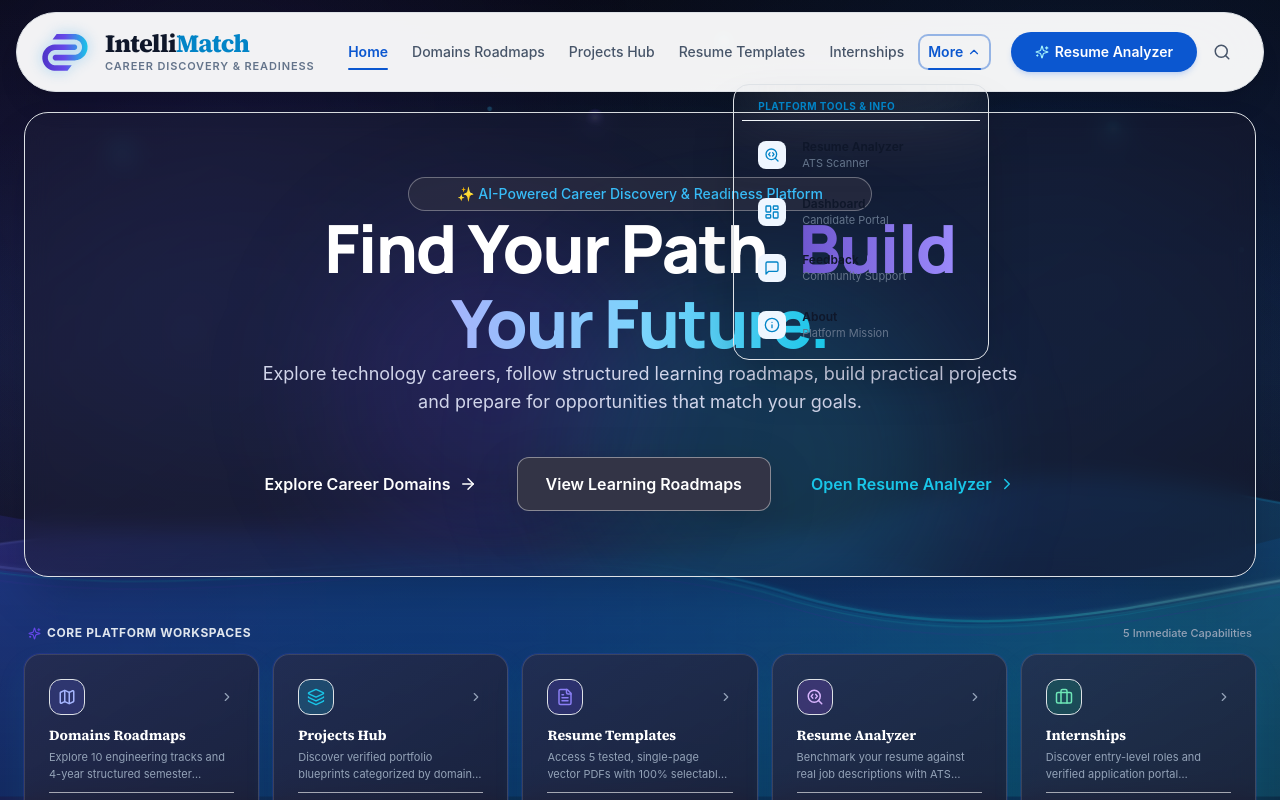
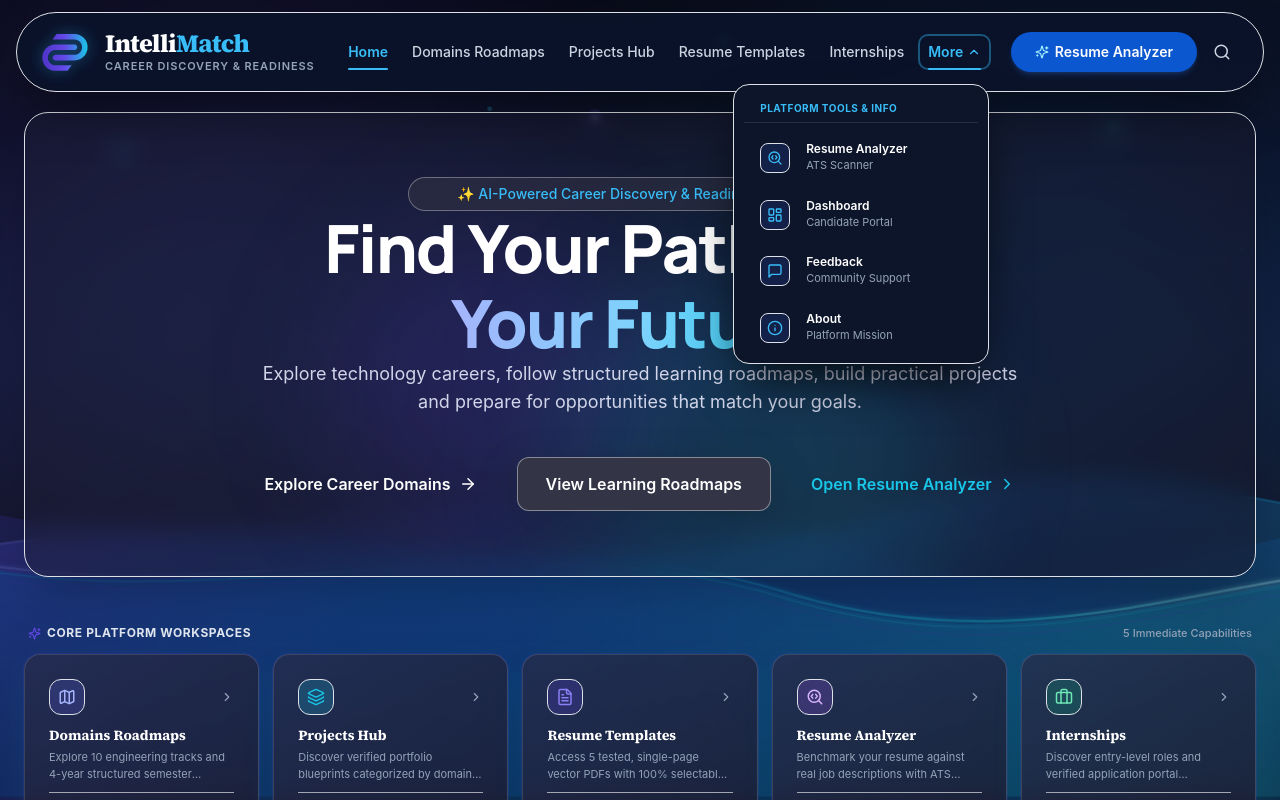
Before and after one commit to thejasdev/IntelliMatch-AI, a React (Vite) app: page / in a window 1280 px wide. Both pictures are taken after a click on the button "More". Shown: the top 800 px of the page. Built offline with nearby package versions, Linux system fonts and the light colour scheme.

Commit message:
Updated Header File

```diff
--- a/src/components/Header.jsx
+++ b/src/components/Header.jsx
@@ -187,14 +187,14 @@ export default function Header({ onOpenContact }) {
 
   return (
     <>
-      {/* Target Header Layout Inspired by Image 1: Elevated, Pill-Shaped Floating Bar with Light Surface */}
-      <div className="sticky top-2 sm:top-3 z-40 px-3 sm:px-6 lg:px-8 w-full max-w-7xl mx-auto transition-all">
-        <header className="w-full bg-white/95 text-slate-800 backdrop-blur-2xl border border-slate-200/90 shadow-xl shadow-slate-950/10 rounded-full px-4 sm:px-7 h-18 sm:h-20 flex items-center justify-between gap-3 sm:gap-4">
+      {/* Target Header Layout Inspired by Image 1 & Harmonized via Image 3: Elevated, Pill-Shaped Floating Bar with Dark-Navy Surface */}
+      <div className="sticky top-2 sm:top-3 z-50 px-3 sm:px-6 lg:px-8 w-full max-w-7xl mx-auto transition-all">
+        <header className="w-full bg-[#0B132B]/90 text-slate-200 backdrop-blur-2xl border border-blue-500/25 shadow-2xl shadow-black/50 rounded-full px-4 sm:px-7 h-18 sm:h-20 flex items-center justify-between gap-3 sm:gap-4">
 
           {/* 1. Left Section — Official IntelliMatch Logo, Wordmark & Tagline */}
           <Link
             to="/"
-            className="flex items-center gap-3 group focus:outline-none focus:ring-2 focus:ring-[#0B57D0]/50 rounded-full p-1 -ml-1 flex-shrink-0"
+            className="flex items-center gap-3 group focus:outline-none focus:ring-2 focus:ring-[#38BDF8]/50 rounded-full p-1 -ml-1 flex-shrink-0"
             aria-label="IntelliMatch Home"
           >
             {/* Standalone Official Ribbon Symbol */}
@@ -206,16 +206,16 @@ export default function Header({ onOpenContact }) {
             {/* Vertically Aligned Text Group */}
             <div className="flex flex-col min-w-0">
               <span className="font-heading font-extrabold text-[22px] sm:text-[25px] leading-none tracking-tight flex items-center">
-                <span className="text-[#0F172A] group-hover:text-slate-900 transition-colors">Intelli</span>
-                <span className="text-[#0284C7]">Match</span>
+                <span className="text-white group-hover:text-cyan-200 transition-colors">Intelli</span>
+                <span className="text-[#38BDF8]">Match</span>
               </span>
-              <span className="text-[10px] sm:text-[11px] font-semibold text-slate-500 tracking-[0.08em] uppercase leading-tight mt-1 whitespace-nowrap block">
+              <span className="text-[10px] sm:text-[11px] font-semibold text-slate-400 tracking-[0.08em] uppercase leading-tight mt-1 whitespace-nowrap block">
                 Career Discovery &amp; Readiness
               </span>
             </div>
           </Link>
 
-          {/* 2. Center Section — Horizontal Navigation with Image 1's Blue Active Underline Indicator */}
+          {/* 2. Center Section — Horizontal Navigation with Blue Active Underline Indicator */}
           <nav
             aria-label="Main Navigation"
             className="hidden lg:flex items-center gap-2 xl:gap-4 flex-shrink-0"
@@ -227,10 +227,10 @@ export default function Header({ onOpenContact }) {
                   to={item.path}
                   end={item.path === "/"}
                   className={({ isActive }) =>
-                    `relative py-2 px-2 text-xs xl:text-[14px] font-medium transition-colors duration-150 focus:outline-none focus:ring-2 focus:ring-[#0B57D0]/40 rounded-lg ${
+                    `relative py-2 px-2 text-xs xl:text-[14px] font-medium transition-colors duration-150 focus:outline-none focus:ring-2 focus:ring-[#38BDF8]/40 rounded-lg ${
                       isActive
-                        ? "text-[#0B57D0] font-semibold after:absolute after:-bottom-0.5 after:left-2 after:right-2 after:h-[2.5px] after:bg-[#0B57D0] after:rounded-full"
-                        : "text-slate-600 hover:text-[#0B57D0]"
+                        ? "text-[#38BDF8] font-semibold after:absolute after:-bottom-0.5 after:left-2 after:right-2 after:h-[2.5px] after:bg-[#38BDF8] after:rounded-full"
+                        : "text-slate-300 hover:text-[#38BDF8]"
                     }`
                   }
                 >
@@ -239,33 +239,33 @@ export default function Header({ onOpenContact }) {
               );
             })}
 
-            {/* More Dropdown Menu */}
+            {/* More Dropdown Menu (Anchored & Layered Above Content) */}
             <div className="relative" ref={moreRef}>
               <button
                 type="button"
                 onClick={() => setMoreOpen(!moreOpen)}
                 aria-haspopup="true"
                 aria-expanded={moreOpen}
-                className={`relative py-2 px-2 text-xs xl:text-[14px] font-medium transition-colors duration-150 flex items-center gap-1 focus:outline-none focus:ring-2 focus:ring-[#0B57D0]/40 rounded-lg ${
+                className={`relative py-2 px-2 text-xs xl:text-[14px] font-medium transition-colors duration-150 flex items-center gap-1 focus:outline-none focus:ring-2 focus:ring-[#38BDF8]/40 rounded-lg ${
                   moreOpen || isMoreActive
-                    ? "text-[#0B57D0] font-semibold after:absolute after:-bottom-0.5 after:left-2 after:right-2 after:h-[2.5px] after:bg-[#0B57D0] after:rounded-full"
-                    : "text-slate-600 hover:text-[#0B57D0]"
+                    ? "text-[#38BDF8] font-semibold after:absolute after:-bottom-0.5 after:left-2 after:right-2 after:h-[2.5px] after:bg-[#38BDF8] after:rounded-full"
+                    : "text-slate-300 hover:text-[#38BDF8]"
                 }`}
               >
                 <span>More</span>
                 <ChevronDown
                   size={14}
-                  className={`transition-transform duration-200 ${moreOpen ? "rotate-180 text-[#0B57D0]" : "text-slate-400"}`}
+                  className={`transition-transform duration-200 ${moreOpen ? "rotate-180 text-[#38BDF8]" : "text-slate-400"}`}
                 />
               </button>
 
-              {/* Dropdown Panel */}
+              {/* Dropdown Panel — Opaque Dark-Navy Panel matching background (Image 6 Reference) */}
               {moreOpen && (
                 <div
-                  className="absolute right-0 mt-3 w-64 bg-white/98 backdrop-blur-2xl border border-slate-200 rounded-2xl p-2 shadow-2xl z-50 flex flex-col space-y-1 animate-in fade-in duration-150"
+                  className="absolute right-0 top-full mt-3 w-64 bg-[#0D152A] backdrop-blur-2xl border border-blue-500/35 rounded-2xl p-2.5 shadow-2xl shadow-black/80 z-50 flex flex-col space-y-1 animate-in fade-in duration-150"
                   role="menu"
                 >
-                  <div className="px-3 py-1.5 text-[10px] font-bold uppercase tracking-wider text-[#0284C7] border-b border-slate-100 mb-1">
+                  <div className="px-3 py-1.5 text-[10px] font-bold uppercase tracking-wider text-[#38BDF8] border-b border-slate-700/60 mb-1">
                     Platform Tools &amp; Info
                   </div>
                   {MORE_NAV.map((subItem, index) => {
@@ -280,18 +280,18 @@ export default function Header({ onOpenContact }) {
                         tabIndex={0}
                         onKeyDown={(e) => handleDropdownKeyDown(e, index)}
                         onClick={() => setMoreOpen(false)}
-                        className={`flex items-start gap-3 px-3 py-2.5 rounded-xl transition-all duration-150 focus:outline-none focus:ring-2 focus:ring-[#0B57D0]/40 ${
+                        className={`flex items-start gap-3 px-3 py-2.5 rounded-xl transition-all duration-150 focus:outline-none focus:ring-2 focus:ring-[#38BDF8]/40 ${
                           isSubActive
-                            ? "bg-blue-50 text-[#0B57D0] font-semibold border border-blue-200"
-                            : "text-slate-700 hover:text-[#0B57D0] hover:bg-slate-50"
+                            ? "bg-blue-600/25 text-[#38BDF8] font-semibold border border-blue-500/30"
+                            : "text-slate-200 hover:text-white hover:bg-slate-800/80"
                         }`}
                       >
-                        <div className="p-1.5 rounded-lg bg-blue-50 text-[#0284C7] flex-shrink-0 mt-0.5">
+                        <div className="p-1.5 rounded-lg bg-blue-950/70 text-[#38BDF8] border border-blue-800/50 flex-shrink-0 mt-0.5">
                           <SubIcon size={16} />
                         </div>
                         <div className="flex flex-col min-w-0">
-                          <span className="text-xs font-semibold text-slate-900">{subItem.label}</span>
-                          <span className="text-[11px] text-slate-500">{subItem.kicker}</span>
+                          <span className="text-xs font-semibold text-white">{subItem.label}</span>
+                          <span className="text-[11px] text-slate-400">{subItem.kicker}</span>
                         </div>
                       </NavLink>
                     );
@@ -306,29 +306,29 @@ export default function Header({ onOpenContact }) {
             {/* Image 1 Primary Rounded CTA: Royal Blue Pill Button */}
             <Link
               to="/analyzer"
-              className="inline-flex items-center gap-1.5 px-4 sm:px-6 py-2.5 text-xs sm:text-sm font-semibold rounded-full bg-[#0B57D0] hover:bg-[#0842A0] text-white shadow-md shadow-blue-500/20 transition-all hover:scale-105 active:scale-95"
+              className="inline-flex items-center gap-1.5 px-4 sm:px-6 py-2.5 text-xs sm:text-sm font-semibold rounded-full bg-[#0B57D0] hover:bg-[#1D6CE5] text-white shadow-md shadow-blue-500/20 transition-all hover:scale-105 active:scale-95"
             >
               <Sparkles size={14} className="text-cyan-200" />
               <span>Resume Analyzer</span>
             </Link>
 
-            {/* Functional Search Control Icon Button (From Image 1) */}
+            {/* Functional Search Control Icon Button */}
             <button
               type="button"
               onClick={() => setSearchOpen(true)}
               aria-label="Search platform resources (Ctrl+K)"
-              className="p-2 sm:p-2.5 rounded-full text-slate-600 hover:text-[#0B57D0] hover:bg-slate-100 transition-colors focus:outline-none focus:ring-2 focus:ring-[#0B57D0]/50"
+              className="p-2 sm:p-2.5 rounded-full text-slate-300 hover:text-[#38BDF8] hover:bg-slate-800/70 transition-colors focus:outline-none focus:ring-2 focus:ring-[#38BDF8]/50"
             >
               <Search size={18} />
             </button>
 
-            {/* Compact Menu / Hamburger Control (From Image 1) */}
+            {/* Compact Menu / Hamburger Control */}
             <button
               type="button"
               onClick={() => setMobileOpen(!mobileOpen)}
               aria-label="Toggle navigation menu"
               aria-expanded={mobileOpen}
-              className="lg:hidden p-2 sm:p-2.5 rounded-full text-slate-700 hover:text-slate-900 hover:bg-slate-100 transition-colors focus:outline-none focus:ring-2 focus:ring-[#0B57D0]/50"
+              className="lg:hidden p-2 sm:p-2.5 rounded-full text-slate-300 hover:text-white hover:bg-slate-800/70 transition-colors focus:outline-none focus:ring-2 focus:ring-[#38BDF8]/50"
             >
               {mobileOpen ? <X size={20} /> : <Menu size={20} />}
             </button>
@@ -346,26 +346,26 @@ export default function Header({ onOpenContact }) {
           />
 
           <div
-            className="relative w-full max-w-xl bg-white rounded-2xl shadow-2xl border border-slate-200 overflow-hidden z-10 flex flex-col animate-in fade-in zoom-in-95 duration-150"
+            className="relative w-full max-w-xl bg-[#0B132B] rounded-2xl shadow-2xl border border-blue-500/30 overflow-hidden z-10 flex flex-col animate-in fade-in zoom-in-95 duration-150"
             role="dialog"
             aria-modal="true"
             aria-label="Search Platform Resources"
           >
             {/* Search Input Bar */}
-            <div className="p-4 border-b border-slate-100 flex items-center gap-3">
-              <Search size={18} className="text-[#0B57D0] flex-shrink-0" />
+            <div className="p-4 border-b border-slate-700/60 flex items-center gap-3">
+              <Search size={18} className="text-[#38BDF8] flex-shrink-0" />
               <input
                 ref={searchInputRef}
                 type="text"
                 value={searchQuery}
                 onChange={(e) => setSearchQuery(e.target.value)}
                 placeholder="Search domains, roles, roadmaps, or projects (e.g. SDE, Cloud, Docker)..."
-                className="w-full text-sm font-medium text-slate-900 placeholder:text-slate-400 focus:outline-none bg-transparent"
+                className="w-full text-sm font-medium text-white placeholder:text-slate-400 focus:outline-none bg-transparent"
               />
               <button
                 type="button"
                 onClick={() => setSearchOpen(false)}
-                className="p-1.5 rounded-lg text-slate-400 hover:text-slate-700 hover:bg-slate-100"
+                className="p-1.5 rounded-lg text-slate-400 hover:text-white hover:bg-slate-800/70"
               >
                 <X size={16} />
               </button>
@@ -378,7 +378,7 @@ export default function Header({ onOpenContact }) {
                   Type to search across all 10 engineering tracks, 50+ roles, roadmaps, and projects.
                 </div>
               ) : searchResults.length === 0 ? (
-                <div className="p-6 text-center text-slate-500 text-xs">
+                <div className="p-6 text-center text-slate-400 text-xs">
                   No matching resources found for "{searchQuery}".
                 </div>
               ) : (
@@ -391,15 +391,15 @@ export default function Header({ onOpenContact }) {
                         navigate(item.path);
                         setSearchOpen(false);
                       }}
-                      className="w-full text-left p-2.5 rounded-xl hover:bg-blue-50 transition-colors flex items-center justify-between group"
+                      className="w-full text-left p-2.5 rounded-xl hover:bg-slate-800/80 transition-colors flex items-center justify-between group"
                     >
                       <div>
-                        <div className="text-xs font-bold text-slate-900 group-hover:text-[#0B57D0]">
+                        <div className="text-xs font-bold text-white group-hover:text-[#38BDF8]">
                           {item.title}
                         </div>
-                        <div className="text-[11px] text-slate-500">{item.subtitle}</div>
+                        <div className="text-[11px] text-slate-400">{item.subtitle}</div>
                       </div>
-                      <span className="text-[10px] font-semibold px-2 py-0.5 rounded-full bg-slate-100 text-slate-600 group-hover:bg-blue-100 group-hover:text-[#0B57D0]">
+                      <span className="text-[10px] font-semibold px-2 py-0.5 rounded-full bg-blue-950/70 text-[#38BDF8] border border-blue-800/50 group-hover:border-[#38BDF8]/40">
                         {item.category}
                       </span>
                     </button>
@@ -409,8 +409,8 @@ export default function Header({ onOpenContact }) {
             </div>
 
             {/* Footer */}
-            <div className="px-4 py-2 bg-slate-50 border-t border-slate-100 flex items-center justify-between text-[11px] text-slate-400">
-              <span>Press <kbd className="font-mono bg-slate-200 px-1 py-0.5 rounded text-slate-700">ESC</kbd> to exit</span>
+            <div className="px-4 py-2 bg-[#080E1E] border-t border-slate-700/60 flex items-center justify-between text-[11px] text-slate-400">
+              <span>Press <kbd className="font-mono bg-slate-800 px-1 py-0.5 rounded text-slate-300">ESC</kbd> to exit</span>
               <span>IntelliMatch Career Search</span>
             </div>
           </div>
@@ -422,20 +422,20 @@ export default function Header({ onOpenContact }) {
         <div className="fixed inset-0 z-50 lg:hidden">
           {/* Backdrop */}
           <div
-            className="fixed inset-0 bg-slate-900/60 backdrop-blur-md transition-opacity"
+            className="fixed inset-0 bg-slate-950/70 backdrop-blur-md transition-opacity"
             onClick={() => setMobileOpen(false)}
             aria-hidden="true"
           />
 
           {/* Drawer Panel */}
           <div
-            className="fixed inset-y-0 right-0 w-full max-w-sm bg-white text-slate-900 shadow-2xl z-50 flex flex-col p-6 overflow-y-auto"
+            className="fixed inset-y-0 right-0 w-full max-w-sm bg-[#0B132B] text-slate-100 border-l border-slate-800 shadow-2xl z-50 flex flex-col p-6 overflow-y-auto"
             role="dialog"
             aria-modal="true"
             aria-label="Navigation Menu"
           >
             {/* Drawer Header */}
-            <div className="flex items-center justify-between pb-4 border-b border-slate-100 mb-4">
+            <div className="flex items-center justify-between pb-4 border-b border-slate-800 mb-4">
               <Link
                 to="/"
                 onClick={() => setMobileOpen(false)}
@@ -443,10 +443,10 @@ export default function Header({ onOpenContact }) {
               >
                 <LogoMark className="w-[40px] h-[33px] flex-shrink-0" />
                 <div className="flex flex-col">
-                  <span className="font-heading font-extrabold text-[20px] text-slate-900 leading-none">
-                    Intelli<span className="text-[#0284C7]">Match</span>
+                  <span className="font-heading font-extrabold text-[20px] text-white leading-none">
+                    Intelli<span className="text-[#38BDF8]">Match</span>
                   </span>
-                  <span className="text-[10px] font-semibold text-slate-500 tracking-wider uppercase mt-0.5">
+                  <span className="text-[10px] font-semibold text-slate-400 tracking-wider uppercase mt-0.5">
                     Career Discovery
                   </span>
                 </div>
@@ -454,7 +454,7 @@ export default function Header({ onOpenContact }) {
               <button
                 type="button"
                 onClick={() => setMobileOpen(false)}
-                className="p-2 rounded-xl text-slate-500 hover:text-slate-900 hover:bg-slate-100 focus:outline-none"
+                className="p-2 rounded-xl text-slate-400 hover:text-white hover:bg-slate-800 focus:outline-none"
                 aria-label="Close navigation menu"
               >
                 <X size={20} />
@@ -463,7 +463,7 @@ export default function Header({ onOpenContact }) {
 
             {/* All 9 Platform Destinations in Exact Order */}
             <nav className="flex-1 space-y-1.5">
-              <div className="text-[11px] font-bold uppercase tracking-wider text-[#0284C7] px-3 py-1 mb-1">
+              <div className="text-[11px] font-bold uppercase tracking-wider text-[#38BDF8] px-3 py-1 mb-1">
                 Platform Destinations
               </div>
               {ALL_MOBILE_NAV.map((item) => {
@@ -477,12 +477,12 @@ export default function Header({ onOpenContact }) {
                     className={({ isActive }) =>
                       `flex items-center gap-3 px-3.5 py-3 rounded-xl text-sm font-medium transition-all duration-150 focus:outline-none ${
                         isActive
-                          ? "bg-blue-50 text-[#0B57D0] font-semibold border border-blue-200 shadow-xs"
-                          : "text-slate-700 hover:text-[#0B57D0] hover:bg-slate-50"
+                          ? "bg-blue-600/25 text-[#38BDF8] font-semibold border border-blue-500/30 shadow-xs"
+                          : "text-slate-300 hover:text-white hover:bg-slate-800/60"
                       }`
                     }
                   >
-                    <Icon size={18} className="flex-shrink-0 text-[#0284C7]" />
+                    <Icon size={18} className="flex-shrink-0 text-[#38BDF8]" />
                     <span>{item.label}</span>
                   </NavLink>
                 );
@@ -490,11 +490,11 @@ export default function Header({ onOpenContact }) {
             </nav>
 
             {/* Mobile Actions in Drawer Footer */}
-            <div className="pt-4 mt-4 border-t border-slate-100 space-y-2">
+            <div className="pt-4 mt-4 border-t border-slate-800 space-y-2">
               <Link
                 to="/analyzer"
                 onClick={() => setMobileOpen(false)}
-                className="w-full flex items-center justify-center gap-2 py-3 rounded-full text-sm font-semibold bg-[#0B57D0] text-white shadow-md shadow-blue-500/20"
+                className="w-full flex items-center justify-center gap-2 py-3 rounded-full text-sm font-semibold bg-[#0B57D0] hover:bg-[#1D6CE5] text-white shadow-md shadow-blue-500/20"
               >
                 <Sparkles size={16} className="text-cyan-200" />
                 <span>Launch Resume Analyzer</span>
@@ -506,7 +506,7 @@ export default function Header({ onOpenContact }) {
                   setMobileOpen(false);
                   if (onOpenContact) onOpenContact();
                 }}
-                className="w-full flex items-center justify-center gap-2 py-2.5 rounded-full text-sm font-semibold text-slate-700 bg-slate-100 hover:bg-slate-200"
+                className="w-full flex items-center justify-center gap-2 py-2.5 rounded-full text-sm font-semibold text-slate-300 bg-slate-800/80 hover:bg-slate-700/80 border border-slate-700/60"
               >
                 <MessageSquare size={16} />
                 <span>Contact IntelliMatch</span>
```
